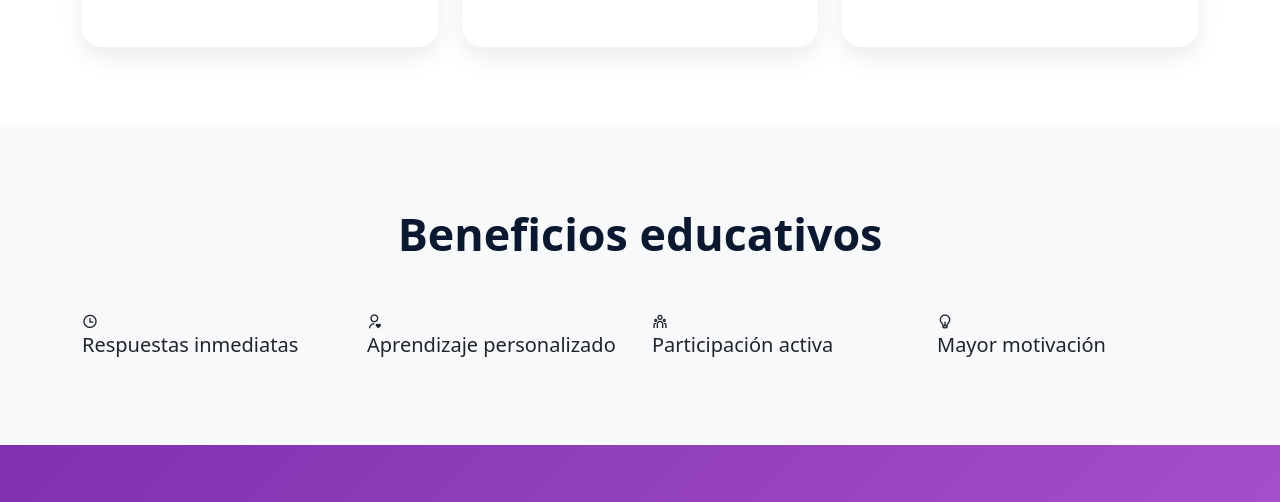
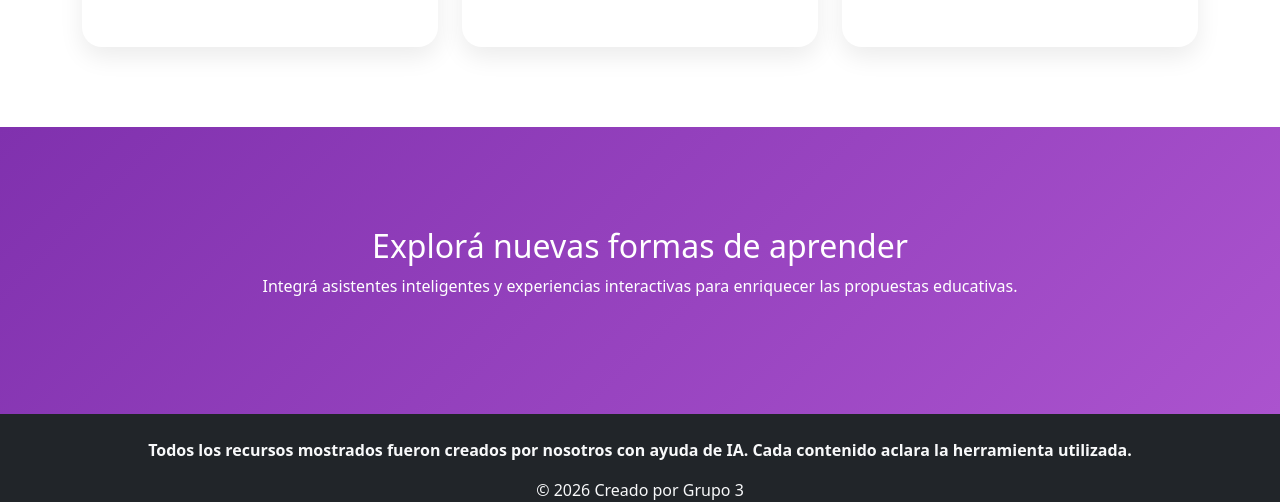
Before and after one commit to MoomieMay/grdiag, a React (Vite) app: page /espacio-web in a window 1280 px wide. Shown: the part 1900-2402 px from the top of the page. Built offline with nearby package versions, Linux system fonts and the light colour scheme.

Commit message:
feat: add Typebot component and integrate it into the main App; update package dependencies

```diff
--- a/package.json
+++ b/package.json
@@ -10,6 +10,7 @@
     "preview": "vite preview"
   },
   "dependencies": {
+    "@typebot.io/react": "^0.10.2",
     "bootstrap": "^5.3.8",
     "react": "^19.2.6",
     "react-dom": "^19.2.6",
--- a/src/App.jsx
+++ b/src/App.jsx
@@ -1,8 +1,14 @@
 import AppRouter from "./routes/AppRouter";
+import Typebot from "./components/Typebot";
 import "./App.css";
 
 function App() {
-  return <AppRouter />;
+  return (
+    <div>
+      <AppRouter />
+      <Typebot />
+    </div>
+  );
 }
 
 export default App;
--- /dev/null
+++ b/src/components/Typebot.jsx
@@ -0,0 +1,13 @@
+import { Bubble } from "@typebot.io/react";
+
+const Typebot = () => {
+  return (
+    <Bubble
+      typebot="difracta-ia-9exoqq7"
+      apiHost="https://typebot.io"
+      theme={{ button: { backgroundColor: "#1D1D1D" } }}
+    />
+  );
+};
+
+export default Typebot;
--- a/src/pages/EspacioWeb.jsx
+++ b/src/pages/EspacioWeb.jsx
@@ -217,73 +217,7 @@ function EspacioWeb() {
         </div>
       </section>
 
-      {/* Beneficios */}
 
-      <section className="section bg-light">
-        <div className="container">
-
-          <div className="text-center mb-5">
-
-            <h2 className="section-title">
-              Beneficios educativos
-            </h2>
-
-          </div>
-
-          <div className="row g-4">
-
-            <div className="col-md-6 col-lg-3">
-              <div className="benefit-card">
-
-                <i className="ri-time-line"></i>
-
-                <h5>
-                  Respuestas inmediatas
-                </h5>
-
-              </div>
-            </div>
-
-            <div className="col-md-6 col-lg-3">
-              <div className="benefit-card">
-
-                <i className="ri-user-heart-line"></i>
-
-                <h5>
-                  Aprendizaje personalizado
-                </h5>
-
-              </div>
-            </div>
-
-            <div className="col-md-6 col-lg-3">
-              <div className="benefit-card">
-
-                <i className="ri-team-line"></i>
-
-                <h5>
-                  Participación activa
-                </h5>
-
-              </div>
-            </div>
-
-            <div className="col-md-6 col-lg-3">
-              <div className="benefit-card">
-
-                <i className="ri-lightbulb-line"></i>
-
-                <h5>
-                  Mayor motivación
-                </h5>
-
-              </div>
-            </div>
-
-          </div>
-
-        </div>
-      </section>
 
       {/* CTA */}
 
```
Also changed, not shown: 1 other file (tests, documents, lock files or other folders).
